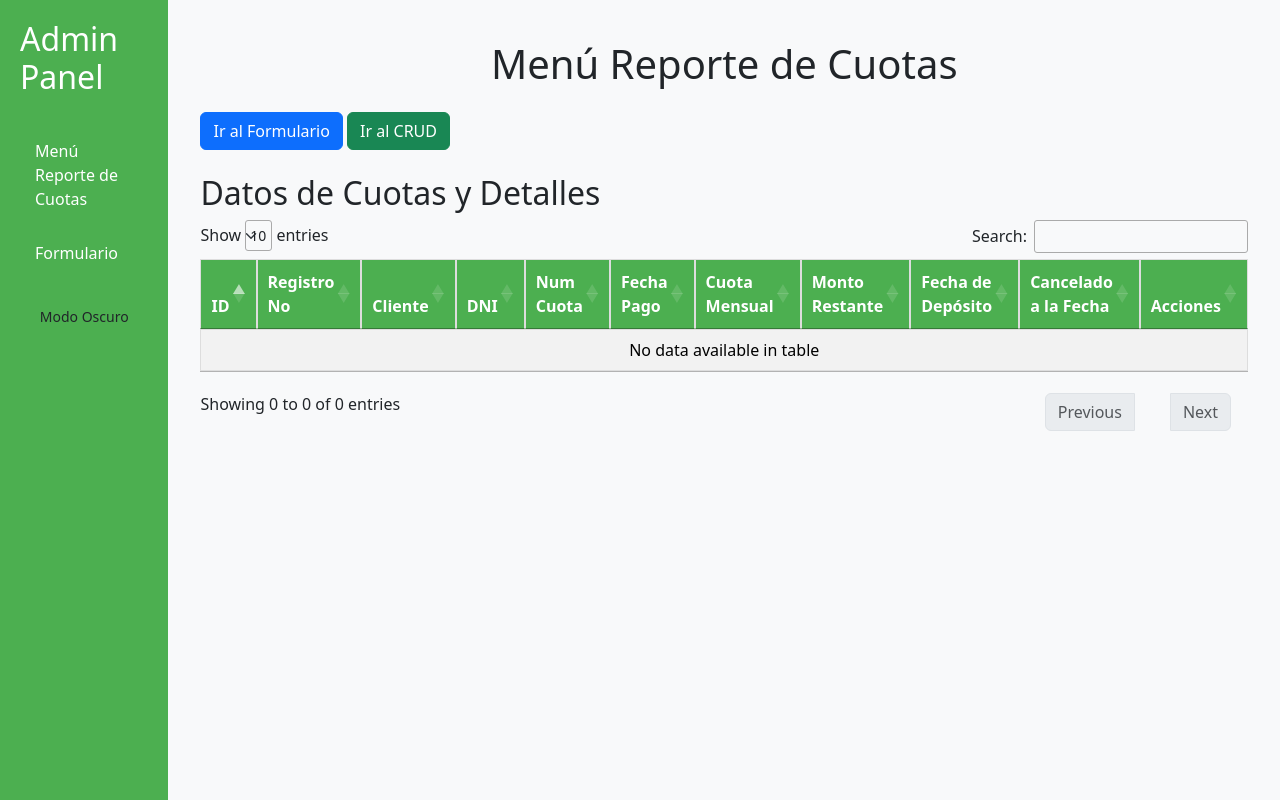
After one commit to uptzav/control-reporte-cuotas, a PHP site: page /admin_panel.php?page=menu_crud in a window 1280 px wide. The commit adds this page. Run offline with PHP 8.4, Linux system fonts and the light colour scheme; data that the repository does not hold is empty; some libraries are stand-ins or nearby versions.

Commit message:
update 3/12/2024

```diff
--- /dev/null
+++ b/admin_panel.php
@@ -0,0 +1,110 @@
+<!DOCTYPE html>
+<html lang="es">
+<head>
+    <meta charset="UTF-8">
+    <meta name="viewport" content="width=device-width, initial-scale=1.0">
+    <title>Panel de Administración</title>
+    <!-- Bootstrap CSS -->
+    <link href="https://cdn.jsdelivr.net/npm/bootstrap@5.3.0/dist/css/bootstrap.min.css" rel="stylesheet">
+    <style>
+        /* Estilos base */
+        body {
+            display: flex;
+            margin: 0;
+        }
+
+        .sidebar {
+            width: 250px;
+            height: 100vh;
+            background-color: var(--sidebar-bg-color, #4CAF50);
+            color: var(--sidebar-text-color, #ffffff);
+            padding: 20px;
+            box-shadow: 2px 0 5px rgba(0, 0, 0, 0.1);
+            transition: background-color 0.3s ease, color 0.3s ease;
+        }
+
+        .sidebar a {
+            color: var(--sidebar-text-color, #ffffff);
+            text-decoration: none;
+            display: block;
+            padding: 10px 15px;
+            margin-bottom: 10px;
+            border-radius: 5px;
+            transition: background-color 0.3s ease;
+        }
+
+        .sidebar a:hover {
+            background-color: var(--sidebar-hover-color, #81c784);
+        }
+
+        .content {
+            flex-grow: 1;
+            padding: 20px;
+            background-color: var(--content-bg-color, #f8f9fa);
+            color: var(--content-text-color, #212529);
+            transition: background-color 0.3s ease, color 0.3s ease;
+        }
+
+        /* Variables para modo claro */
+        :root {
+            --sidebar-bg-color: #4CAF50;
+            --sidebar-text-color: #ffffff;
+            --sidebar-hover-color: #81c784;
+            --content-bg-color: #f8f9fa;
+            --content-text-color: #212529;
+        }
+
+        /* Variables para modo oscuro */
+        .dark-mode {
+            --sidebar-bg-color: #333333;
+            --sidebar-text-color: #cccccc;
+            --sidebar-hover-color: #555555;
+            --content-bg-color: #121212;
+            --content-text-color: #f8f9fa;
+        }
+    </style>
+</head>
+<body>
+    <!-- Barra lateral -->
+    <div class="sidebar">
+        <h2>Admin Panel</h2>
+    </br>
+        <a href="?page=menu_crud">Menú Reporte de Cuotas</a>
+        <a href="?page=formulario">Formulario</a>
+        <button id="toggle-dark-mode" class="btn btn-sm mt-3" style="width: 100%;">Modo Oscuro</button>
+    </div>
+
+    <!-- Contenido principal -->
+    <div class="content">
+        <?php
+            // Rutas de los archivos PHP
+            $page = $_GET['page'] ?? 'home';
+            $files = [
+                'formulario' => 'formulario.php',
+                'menu_crud' => 'menu_crud.php',
+                'guardar_datos' => 'guardar_datos.php',
+                'reporte_vista_previa' => 'reporte_vista_previa.php',
+                'editar' => 'editar.php',
+                'home' => 'inicio.php', // Archivo de bienvenida
+            ];
+
+            // Incluir el archivo correspondiente
+            if (array_key_exists($page, $files)) {
+                include $files[$page];
+            } else {
+                echo "<p>Página no encontrada.</p>";
+            }
+        ?>
+    </div>
+
+    <!-- Bootstrap JS -->
+    <script src="https://cdn.jsdelivr.net/npm/bootstrap@5.3.0/dist/js/bootstrap.bundle.min.js"></script>
+    <script>
+        // Alternar entre modo claro y oscuro
+        document.getElementById('toggle-dark-mode').addEventListener('click', function() {
+            document.body.classList.toggle('dark-mode');
+            this.textContent = document.body.classList.contains('dark-mode') ? 'Modo Claro' : 'Modo Oscuro';
+        });
+    </script>
+</body>
+</html>
--- a/menu_crud.php
+++ b/menu_crud.php
@@ -65,10 +65,81 @@ $datos = $result->fetch_all(MYSQLI_ASSOC);
     <link rel="stylesheet" href="https://cdn.datatables.net/1.13.5/css/jquery.dataTables.min.css">
     <link rel="stylesheet" href="https://cdn.datatables.net/1.13.5/css/dataTables.bootstrap5.min.css">
     <link rel="stylesheet" href="https://cdn.jsdelivr.net/npm/bootstrap@5.3.0-alpha1/dist/css/bootstrap.min.css">
+
+    <style>
+        /* Variables CSS para los colores de la tabla */
+        :root {
+            --table-bg-color: #ffffff;
+            --table-text-color: #212529;
+            --table-header-bg: #4CAF50;
+            --table-header-text: #ffffff;
+            --table-border-color: #dddddd;
+        }
+
+        /* Variables para el modo oscuro */
+        .dark-mode {
+            --table-bg-color: #FEFFFE;
+            --table-text-color: #FEFFFE;
+            --table-header-bg: #333333;
+            --table-header-text: #81c784;
+            --table-border-color: #555555;
+        }
+
+        /* Estilo de la tabla */
+        .table {
+            width: 100%;
+            border-collapse: collapse;
+            background-color: var(--table-bg-color);
+            color: var(--table-text-color);
+        }
+
+        .table th, .table td {
+            border: 1px solid var(--table-border-color);
+            padding: 10px;
+            text-align: center;
+        }
+
+        .table th {
+            background-color: var(--table-header-bg);
+            color: var(--table-header-text);
+        }
+
+        /* Espaciado adicional en la página */
+        .container {
+            margin-top: 20px;
+        }
+
+        /* Contenedor para organizar los botones */
+        .action-buttons .btn {
+
+            display: flex; /* Flexbox para organizar los botones */
+            justify-content: space-between; /* Distribuye los botones uniformemente */
+            gap: 5px; /* Espacio entre botones */
+            padding: 5px 10px; /* Tamaño compacto */
+            font-size: 0.85rem; /* Texto más pequeño */
+            width: 100%; /* Botones con igual tamaño */
+            text-align: center; /* Asegura que el texto esté centrado */
+
+        }
+
+
+        td .action-buttons {
+            display: flex;
+            align-items: center;
+            justify-content: center;
+            flex-direction: row; /* Los botones se apilan verticalmente */
+            gap: 5px;
+            height: 100%;
+            width: 100%;
+        }
+
+
+    </style>
+
 </head>
 <body>
-    <div class="container mt-5">
-        <h1 class="text-center mb-4">Menú CRUD</h1>
+    <div class="container">
+        <h1 class="text-center mb-4">Menú Reporte de Cuotas</h1>
 
         <!-- Menú de navegación -->
         <nav class="mb-4">
@@ -79,7 +150,7 @@ $datos = $result->fetch_all(MYSQLI_ASSOC);
         <!-- Tabla responsiva -->
         <div class="table-responsive">
             <h2>Datos de Cuotas y Detalles</h2>
-            <table id="crudTable" class="table table-striped table-bordered">
+            <table id="crudTable" class="table table-striped">
                 <thead class="table-dark">
                     <tr>
                         <th>ID</th>
@@ -112,14 +183,16 @@ $datos = $result->fetch_all(MYSQLI_ASSOC);
 
 
                         <td>
+                        <div class="action-buttons">
+                        <a href="reporte_vista_previa.php?id=<?= $row['id_cuotas'] ?>" class="btn btn-info btn-sm">Ver</a>
                             <a href="editar.php?id=<?= $row['id_cuotas'] ?>" class="btn btn-warning btn-sm">Editar</a>
                             <form method="POST" action="" class="d-inline">
                                 <input type="hidden" name="id_cuotas" value="<?= $row['id_cuotas'] ?>">
                                 <button type="submit" name="delete" class="btn btn-danger btn-sm" onclick="return confirm('¿Estás seguro de eliminar este registro?')">Eliminar</button>
                             </form>
-                            <a href="reporte_vista_previa.php?id=<?= $row['id_cuotas'] ?>" class="btn btn-info btn-sm">Vista Previa</a>
+                            </div>
+                        </td>
 
-                        </td>
                     </tr>
                     <?php endforeach; ?>
                 </tbody>
--- /dev/null
+++ b/script.js
@@ -0,0 +1,5 @@
+const hamBurger = document.querySelector(".toggle-btn");
+
+hamBurger.addEventListener("click", function () {
+  document.querySelector("#sidebar").classList.toggle("expand");
+});
--- a/vista_previa.php
+++ b/vista_previa.php
@@ -155,7 +155,7 @@ $conn->close();
         <p><strong>CLIENTE:</strong> <?= htmlspecialchars($cliente) ?></p>
         <p><strong>DNI:</strong> <?= htmlspecialchars($dni) ?></p>
         <p><strong>FECHA FIRMA CONTRATO:</strong> <?= htmlspecialchars($fecha_contrato) ?></p>
-        <p><strong>MANZANA:</strong> <?= htmlspecialchars($manzana) ?> <strong>Lote:</strong> <?= htmlspecialchars($lote) ?></p>
+        <p><strong>MANZANA:</strong> <?= htmlspecialchars($manzana) ?> <strong>LOTE:</strong> <?= htmlspecialchars($lote) ?></p>
         <p><strong>ÁREA:</strong> <?= htmlspecialchars($area) ?> m²</p>
         </div>
 
```
Also changed, not shown: formulario.php (+2 -6 lines), index.html (added, +68 -0 lines), style.css (added, +145 -0 lines).
